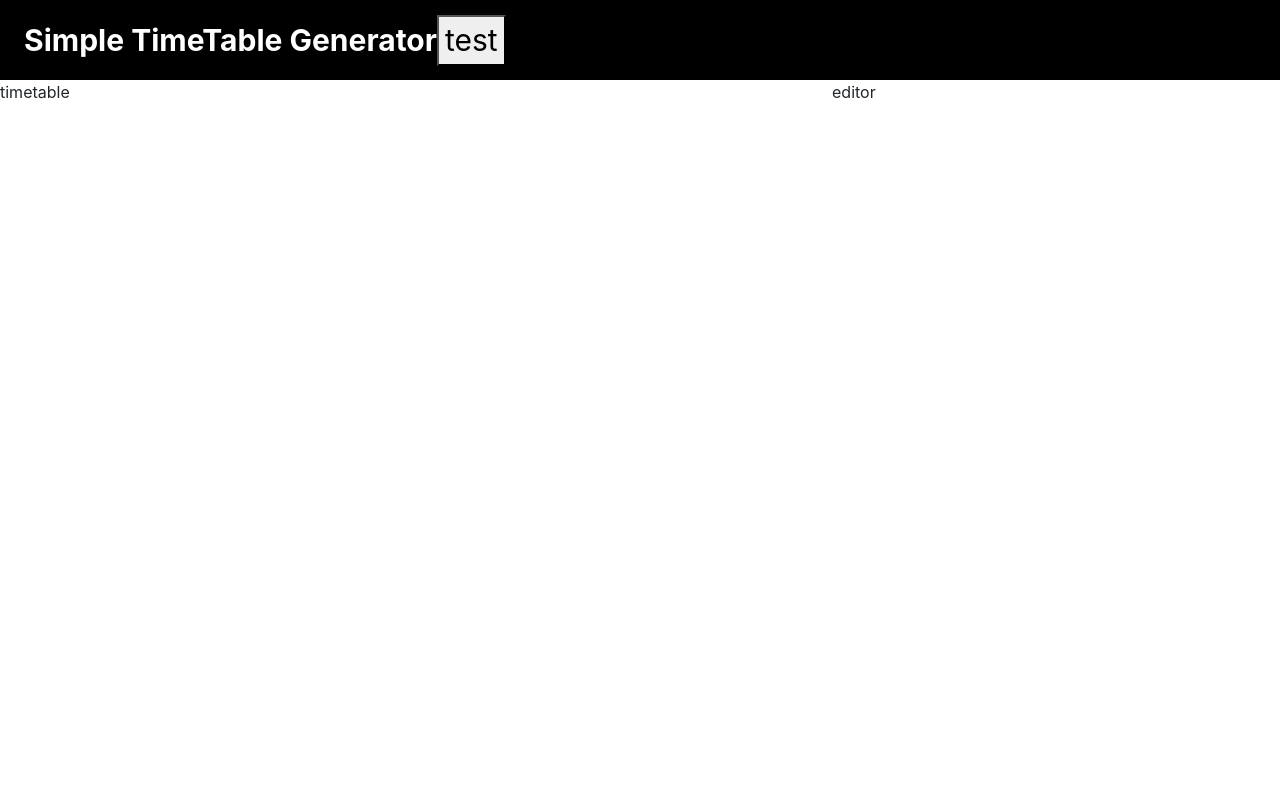
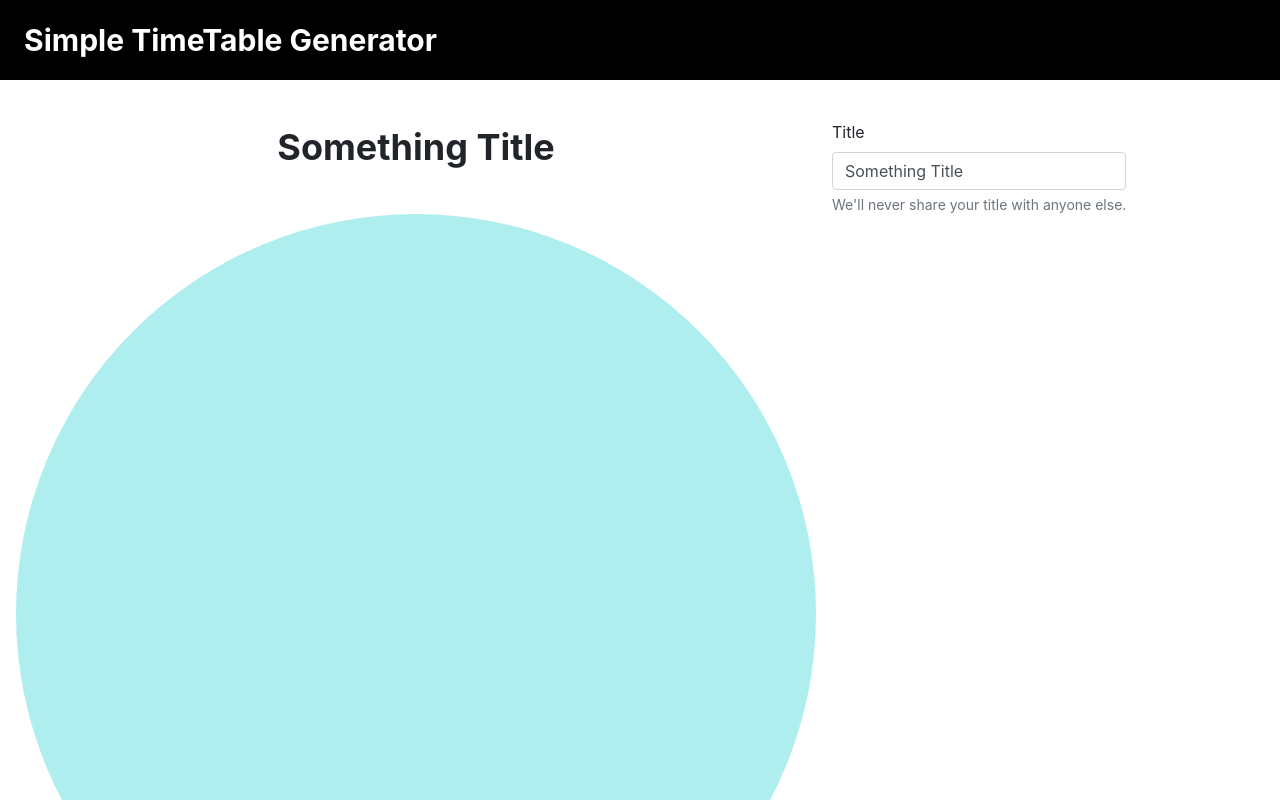
Before and after one commit to deokgoo/nuxt-time_table_generator, a Nuxt app: page / in a window 1280 px wide. Shown: the top 800 px of the page. Built offline with nearby package versions, Linux system fonts and the light colour scheme.

Commit message:
feature: header design, schedule title (#4)

```diff
--- a/components/editor.vue
+++ b/components/editor.vue
@@ -1,5 +1,64 @@
 <template>
-  <div>
-    editor
+  <div id="editor">
+    <form>
+      <div class="form-group">
+        <label for="editor__title">Title</label>
+        <input
+          id="editor__title"
+          v-model="editTitle"
+          class="form-control"
+          type="text"
+          aria-describedby="titleHelp"
+          placeholder="Enter title"
+          @keyup="onEdit"
+        >
+        <small id="titleHelp" class="form-text text-muted">We'll never share your title with anyone else.</small>
+      </div>
+    </form>
   </div>
 </template>
+
+<script lang="ts">
+import Vue from 'vue';
+
+type Status = {
+  editTitle: String
+}
+
+export default Vue.extend({
+  props: {
+    title: {
+      type: String,
+      default: 'Something Title'
+    },
+    onEditHandler: {
+      type: Function,
+      default: (title: String) => {
+        console.log(title);
+      }
+    }
+  },
+  data (): Status {
+    return {
+      editTitle: ''
+    };
+  },
+  created () {
+    this.editTitle = this.title;
+  },
+  methods: {
+    onEdit () {
+      if (!this.onEditHandler) {
+        return;
+      }
+      this.onEditHandler(this.editTitle);
+    }
+  }
+});
+</script>
+
+<style lang="scss" scoped>
+#editor {
+  display: flex;
+}
+</style>
--- a/components/header.vue
+++ b/components/header.vue
@@ -1,26 +1,11 @@
 <template>
   <div id="header">
-    {{ title }}
-    <button @click="someTest">test</button>
+    Simple TimeTable Generator
   </div>
 </template>
 
 <script lang="ts">
 export default {
-  data () {
-    return {
-      title: 'Simple TimeTable Generator'
-    };
-  },
-  created () {
-
-  },
-  methods: {
-    someTest () {
-      localStorage.setItem('someti', 'asdf');
-      console.log(localStorage.getItem('someti'));
-    }
-  }
 };
 </script>
 
--- a/components/timetable.vue
+++ b/components/timetable.vue
@@ -1,5 +1,52 @@
 <template>
-  <div>
-    timetable
+  <div id="time-table">
+    <div class="title">
+      {{ title }}
+    </div>
+    <div class="content">
+      <div class="tmp" />
+    </div>
   </div>
 </template>
+
+<script>
+export default {
+  name: 'TimeTable',
+  props: {
+    title: {
+      type: String,
+      default: 'Title',
+      require: true
+    }
+  }
+};
+</script>
+
+<style lang="scss" scoped>
+#time-table {
+  display: flex;
+  flex-direction: column;
+
+  .title {
+    height: 10%;
+    text-align: center;
+    font-size: 36px;
+    font-weight: bold;
+  }
+
+  .content {
+    display: flex;
+    justify-content: center;
+    padding: 40px 0;
+
+    .tmp {
+      background-color: paleturquoise;
+      border-radius: 50%;
+      height: 800px;
+      width: 800px;
+      min-height: 800px;
+      min-width: 800px;
+    }
+  }
+}
+</style>
--- a/pages/index.vue
+++ b/pages/index.vue
@@ -2,14 +2,14 @@
   <div id="time-table-generator">
     <div class="table__container">
       <div class="table__header-wrapper">
-        <Header v-if="trigger" />
+        <Header />
       </div>
       <div class="table__content-wrapper">
         <div class="table__content__table">
-          <TimeTable />
+          <TimeTable :title="title" />
         </div>
         <div class="table__content__editor">
-          <Editor />
+          <Editor :title="title" :on-edit-handler="onEditHandler" />
         </div>
       </div>
     </div>
@@ -17,22 +17,32 @@
 </template>
 
 <script lang="ts">
+import Vue from 'vue';
 import Header from '../components/header.vue';
 import Editor from '../components/editor.vue';
 import TimeTable from '../components/timetable.vue';
 
-export default {
+type Status = {
+  title: String;
+}
+
+export default Vue.extend({
   components: {
     Header,
     Editor,
     TimeTable
   },
-  data () {
+  data ():Status {
     return {
-      trigger: true
+      title: 'Something Title'
     };
+  },
+  methods: {
+    onEditHandler (newTitle: String): void {
+      this.title = newTitle;
+    }
   }
-};
+});
 </script>
 
 <style lang="scss" scoped>
@@ -43,12 +53,25 @@ export default {
     width: 100%;
     display: flex;
     flex-direction: column;
-  }
 
-  .table__content-wrapper {
-    display: flex;
-    .table__content__table { width: 65%; }
-    .table__content__editor { width: 25%; }
+    .table__header-wrapper {
+      height: 80px;
+    }
+
+    .table__content-wrapper {
+      display: flex;
+      height: calc(100vh - 80px);
+
+      .table__content__table {
+        padding: 40px 0;
+        width: 65%;
+      }
+
+      .table__content__editor {
+        padding: 40px 0;
+        width: 25%;
+      }
+    }
   }
 }
 </style>
```
Also changed, not shown: .eslintrc.js.
